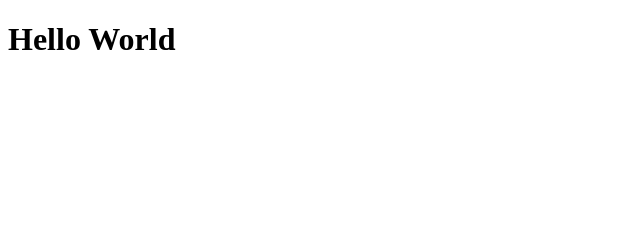
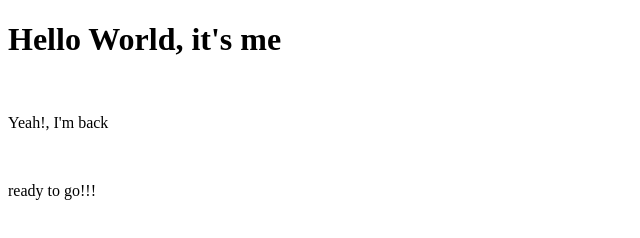
Before and after one commit to hizavalza/coursera-test, a plain HTML site: page site/index.html in a window 1280 px wide. Shown: the whole page, without its empty margins (0-640 px from the left). Drawn offline with Linux system fonts and the light colour scheme.

Commit message:
Nuevo sitio comenzando de cero

```diff
--- a/site/index.html
+++ b/site/index.html
@@ -5,6 +5,9 @@
 	<title>Hello Coursera!</title>
 </head>
 <body>
-	<h1>Hello World</h1>
+	<h1>Hello World, it's me</h1><br>
+	<p>Yeah!, I'm back</p><br>
+	<p>ready to go!!!</p>
+
 </body>
 </html>
```
Also changed, not shown: site_2/index.html (added, +10 -0 lines), 1 other file.
